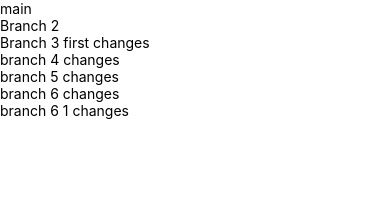
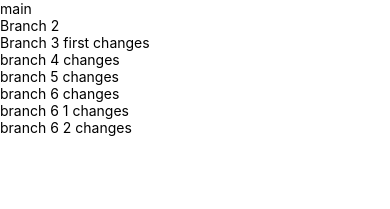
Before and after one commit to tayyabjamil/gitKraken, a React Native app: screen / in a window 390 px wide. Shown: the top 209 px of the page. Built offline with nearby package versions, Linux system fonts and the light colour scheme.

Commit message:
branch 6 changes 2

```diff
--- a/App.js
+++ b/App.js
@@ -12,6 +12,7 @@ export default class App extends Component {
         <Text>branch 5 changes</Text>
         <Text>branch 6 changes</Text>
         <Text>branch 6 1 changes</Text>
+        <Text>branch 6 2 changes</Text>
 
       </View>
     )
```
